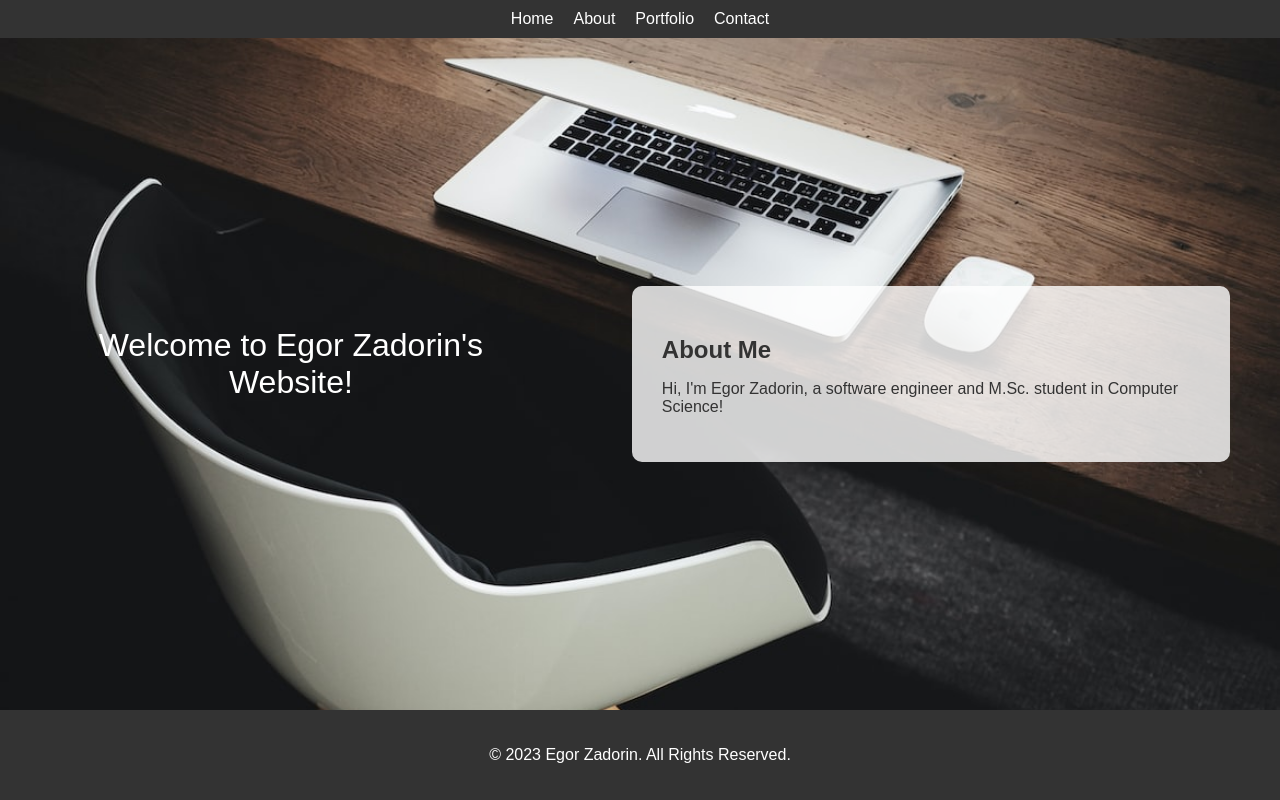
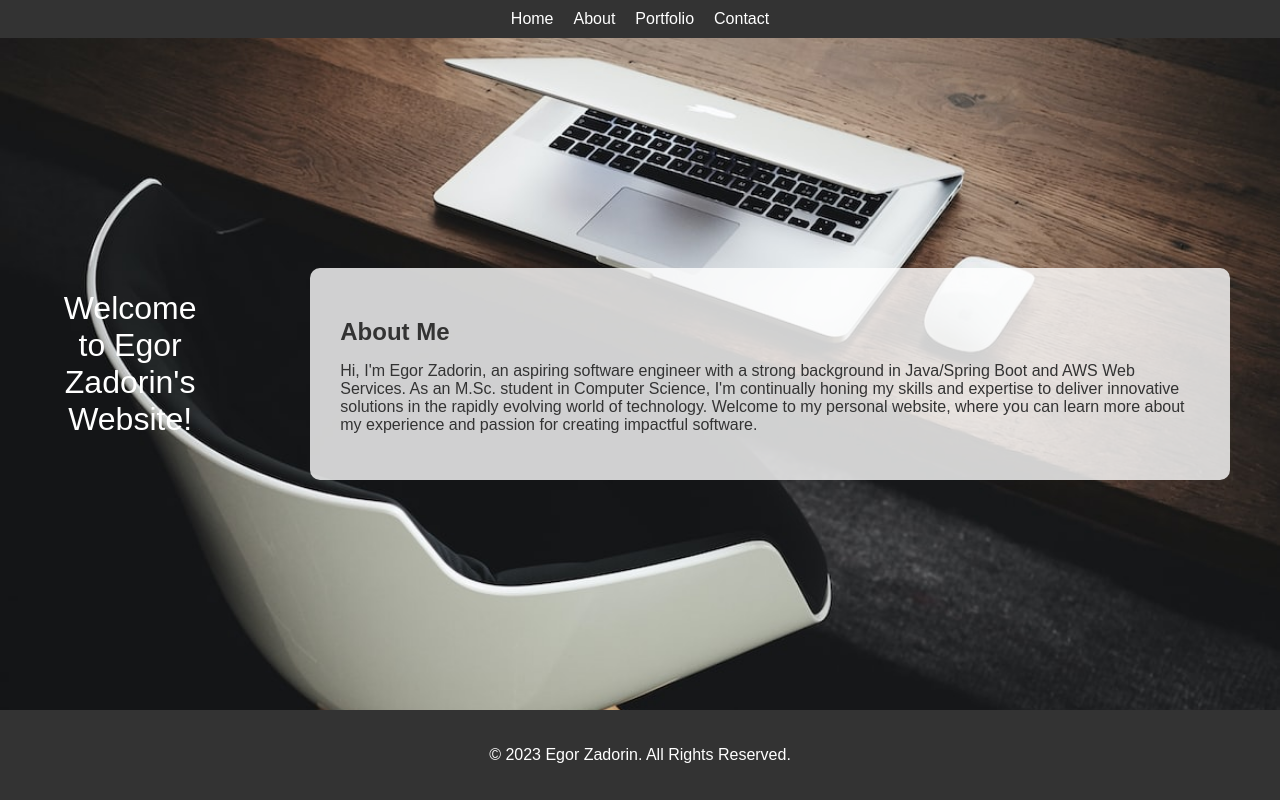
Before and after one commit to EgorZadorin/vue-website, a Vue app: page / in a window 1280 px wide. Built offline with nearby package versions, Linux system fonts and the light colour scheme.

Commit message:
Checking CI/CD works as intended

```diff
--- a/src/components/WebsiteContent.vue
+++ b/src/components/WebsiteContent.vue
@@ -2,7 +2,7 @@
   <div class="content">
     <div class="content-inner">
       <h2>About Me</h2>
-      <p>Hi, I'm Egor Zadorin, a software engineer and M.Sc. student in Computer Science!</p>
+      <p>Hi, I'm Egor Zadorin, an aspiring software engineer with a strong background in Java/Spring Boot and AWS Web Services. As an M.Sc. student in Computer Science, I'm continually honing my skills and expertise to deliver innovative solutions in the rapidly evolving world of technology. Welcome to my personal website, where you can learn more about my experience and passion for creating impactful software.</p>
     </div>
   </div>
 </template>
```
